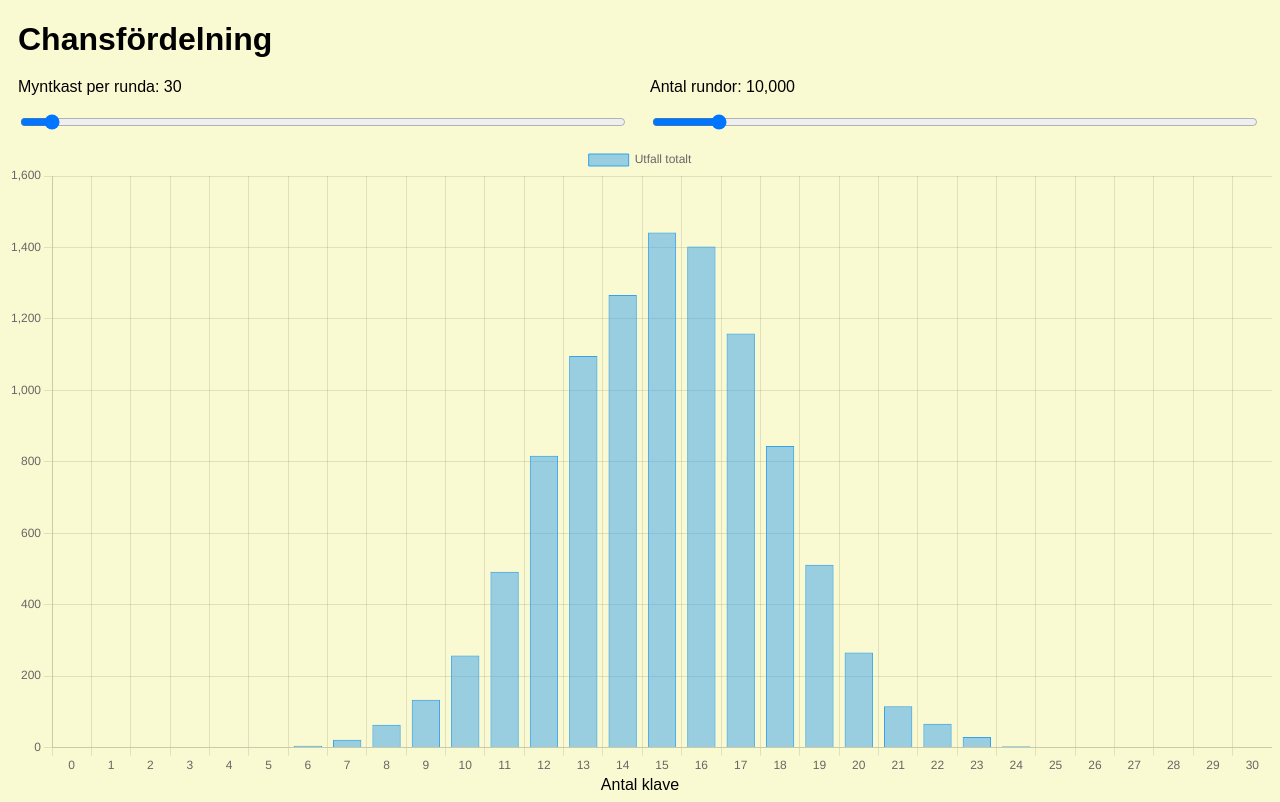
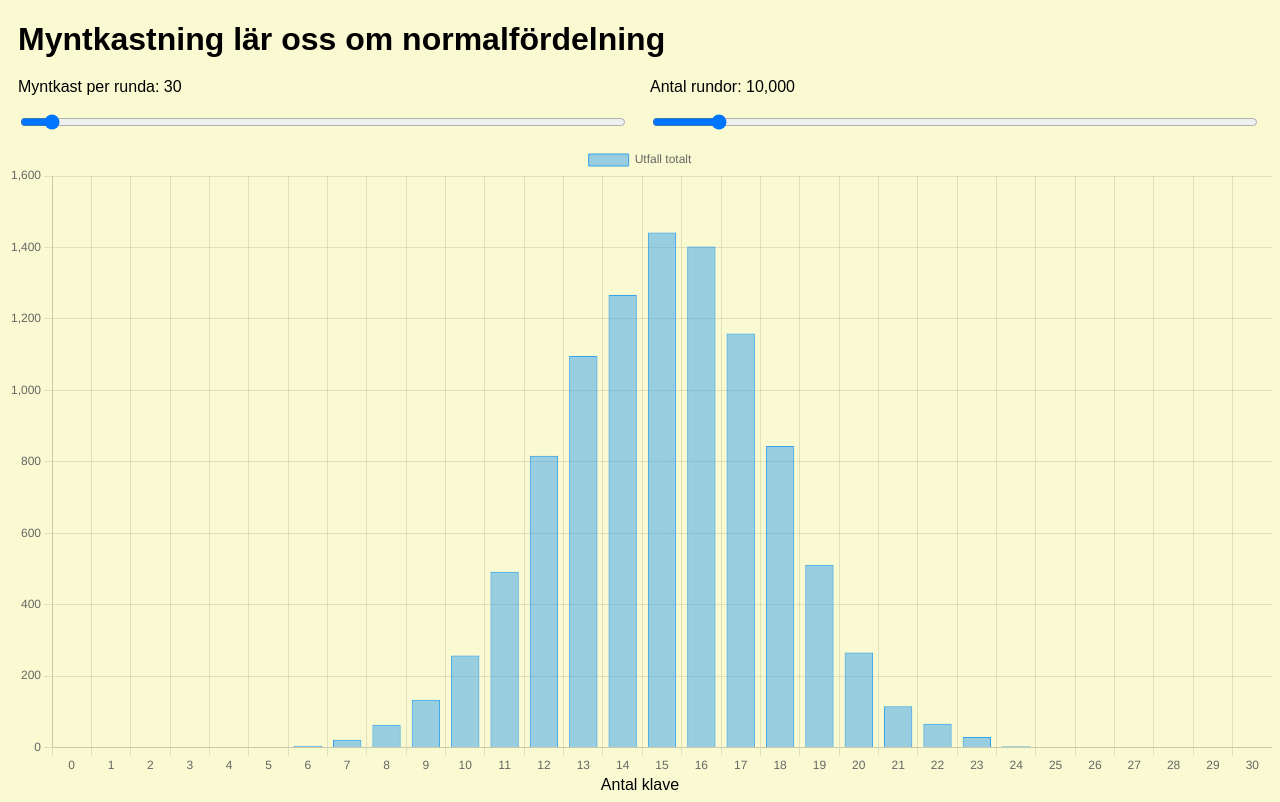
Before and after one commit to tildetilde/tildetilde.github.io, a plain HTML site: page index.html in a window 1280 px wide. Drawn offline with nearby package versions, Linux system fonts and the light colour scheme.

Commit message:
Update index.html

```diff
--- a/index.html
+++ b/index.html
@@ -10,7 +10,7 @@
   </head>
   <body>
     <main>
-        <h1 class="header">Chansfördelning</h1>
+        <h1 class="header">Myntkastning lär oss om normalfördelning</h1>
         <div class="controls">
           <div>
             <p>Myntkast per runda: <span id="roundLengthLabel"></span></p>
```
